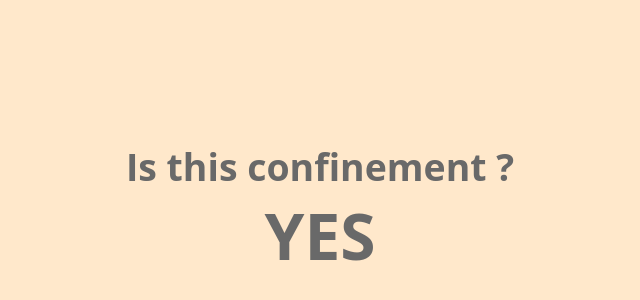
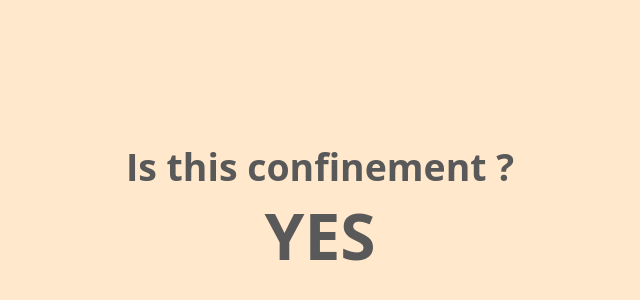
Before and after one commit to MrWormy/isthisconfinement, a plain HTML site: page index.html in a window 1280 px wide. Shown: the part 190-490 px from the top of the page, without its empty margins (320-960 px from the left). Drawn offline with Linux system fonts and the light colour scheme.

Commit message:
style update

```diff
--- a/style.css
+++ b/style.css
@@ -1,11 +1,13 @@
 html {
     font: 1em "Open Sans", sans-serif;
+    width: 100%;
+    height: 100%;
 }
 
 body {
     margin: 0;
-    height: 100%;
     background-color: #FFE8CB;
+    height: inherit;
 }
 
 #content {
@@ -14,8 +16,8 @@ body {
     flex-direction: column;
     justify-content: center;
     align-items: center;
-    color: #696969;
-    height: 100vh;
+    color: #595959;
+    height: inherit;
 }
 
 .question {
```
